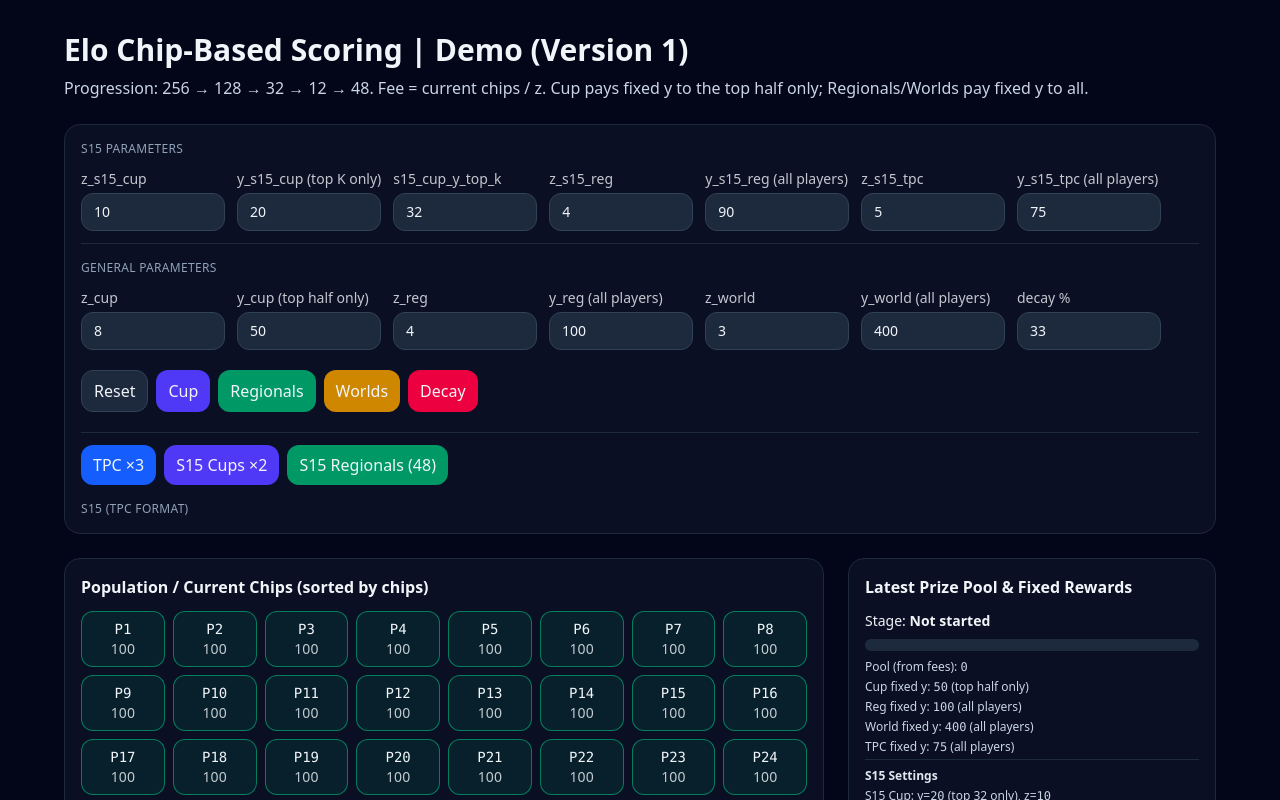
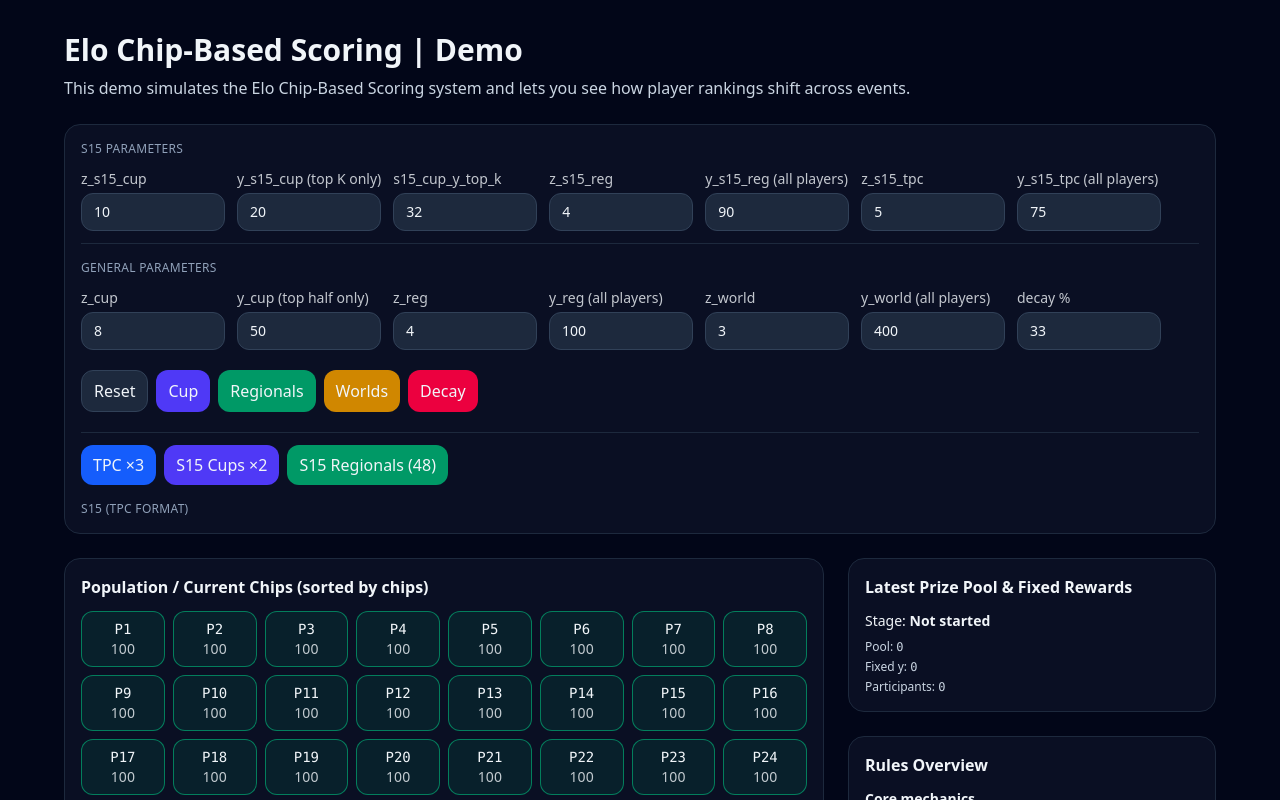
Before and after one commit to lilbear201122/citadel-project, a React (Vite) app: page / in a window 1280 px wide. Shown: the top 800 px of the page. Built offline with nearby package versions, Linux system fonts and the light colour scheme.

Commit message:
UI Adjustment

```diff
--- a/src/App.tsx
+++ b/src/App.tsx
@@ -242,10 +242,11 @@ function EloChipsDemo() {
 
   const runCup = (cupIndex: number) => {
     const n = sizes.cupSlots;
-    const idxs = choiceIndexes(players.length, n);
+    const giveYToTopHalf = true;
+    setPlayers((prev) => {
+      const idxs = choiceIndexes(prev.length, n);
       const w = weightsCup(n);
-    const giveYToTopHalf = true;
-    const next = players.map((p) => ({ ...p }));
+      const next = prev.map((p) => ({ ...p }));
       const res = tierRun({ playersIdx: idxs, players: next, z: params.z_cup, y: params.y_cup, weights: w, giveYToTopHalf });
 
       const rows = idxs.map((pi, j) => ({
@@ -260,9 +261,10 @@ function EloChipsDemo() {
         newChips: next[pi].chips,
       })).sort((a,b)=>a.rank-b.rank);
 
-    setPlayers(next);
       setStage(`cup${cupIndex}`);
       setHistory((h) => [...h, { type: "cup", cupIndex, idxs, rows, ...res }]);
+      return next;
+    });
   };
 
   const runCupsPhase = async () => {
@@ -514,7 +516,7 @@ function EloChipsDemo() {
             animate={{ opacity: 1, y: 0 }}
             transition={{ duration: 0.25 }}
           >
-            Elo Chip-Based Scoring | Demo (Version 1)
+            Elo Chip-Based Scoring | Demo
           </motion.h1>
           <motion.p
             className="text-slate-300 mt-2"
@@ -522,8 +524,7 @@ function EloChipsDemo() {
             animate={{ opacity: 1 }}
             transition={{ delay: 0.1, duration: 0.25 }}
           >
-            Progression: 256 → 128 → 32 → 12 → 48. Fee = current chips / z.
-            Cup pays fixed y to the top half only; Regionals/Worlds pay fixed y to all.
+            This demo simulates the Elo Chip-Based Scoring system and lets you see how player rankings shift across events.
           </motion.p>
         </header>
 
@@ -689,28 +690,23 @@ function PoolsPanel({ history, params }:{ history: any[]; params: any; }) {
     last?.type === "s15_regional" ? "S15 Regionals (48)" :
     "Not started";
   const pool = last?.pool ?? 0;
-  const pct = Math.min(100, (Math.sqrt(pool) / 10) * 100);
+  const participants = Array.isArray(last?.rows) ? last.rows.length : 0;
+  const fixedY =
+    last?.type === "cup" ? params.y_cup :
+    last?.type === "regional" ? params.y_reg :
+    last?.type === "worlds" ? params.y_world :
+    last?.type === "tpc" ? params.y_s15_tpc :
+    last?.type === "s15_cup" ? params.y_s15_cup :
+    last?.type === "s15_regional" ? params.y_s15_reg :
+    0;
   return (
     <div className="bg-slate-900/60 rounded-2xl p-4 border border-slate-800">
       <h3 className="font-semibold mb-3">Latest Prize Pool & Fixed Rewards</h3>
       <div className="text-sm mb-2">Stage: <span className="font-semibold">{label}</span></div>
-      <div className="h-3 w-full bg-slate-800 rounded-full overflow-hidden mb-2">
-        <motion.div className="h-full bg-indigo-500" initial={{width:0}} animate={{ width: `${pct}%` }} transition={{duration:0.4}} />
-      </div>
       <div className="text-xs text-slate-300 space-y-1">
-        <div>Pool (from fees): <span className="font-mono">{format2(pool)}</span></div>
-        <div>Cup fixed y: <span className="font-mono">{params.y_cup}</span> (top half only)</div>
-        <div>Reg fixed y: <span className="font-mono">{params.y_reg}</span> (all players)</div>
-        <div>World fixed y: <span className="font-mono">{params.y_world}</span> (all players)</div>
-        <div>TPC fixed y: <span className="font-mono">{params.y_s15_tpc}</span> (all players)</div>
-        <div className="pt-1 border-t border-slate-800" />
-        <div className="font-semibold text-slate-200">S15 Settings</div>
-        <div>S15 Cup: y=<span className="font-mono">{params.y_s15_cup}</span> (top {params.s15_cup_y_top_k} only), z=<span className="font-mono">{params.z_s15_cup}</span></div>
-        <div>S15 TPC: y=<span className="font-mono">{params.y_s15_tpc}</span> (all players), z=<span className="font-mono">{params.z_s15_tpc}</span></div>
-        <div>S15 Reg: y=<span className="font-mono">{params.y_s15_reg}</span> (all players), z=<span className="font-mono">{params.z_s15_reg}</span></div>
-        <div className="opacity-70">
-          Fee = current chips / z; z: Cup {params.z_cup}, Reg {params.z_reg}, World {params.z_world}, TPC {params.z_s15_tpc}
-        </div>
+        <div>Pool: <span className="font-mono">{format2(pool)}</span></div>
+        <div>Fixed y: <span className="font-mono">{fixedY}</span></div>
+        <div>Participants: <span className="font-mono">{participants}</span></div>
       </div>
     </div>
   );
```
Lines whose indentation alone changed are shown as unchanged.
